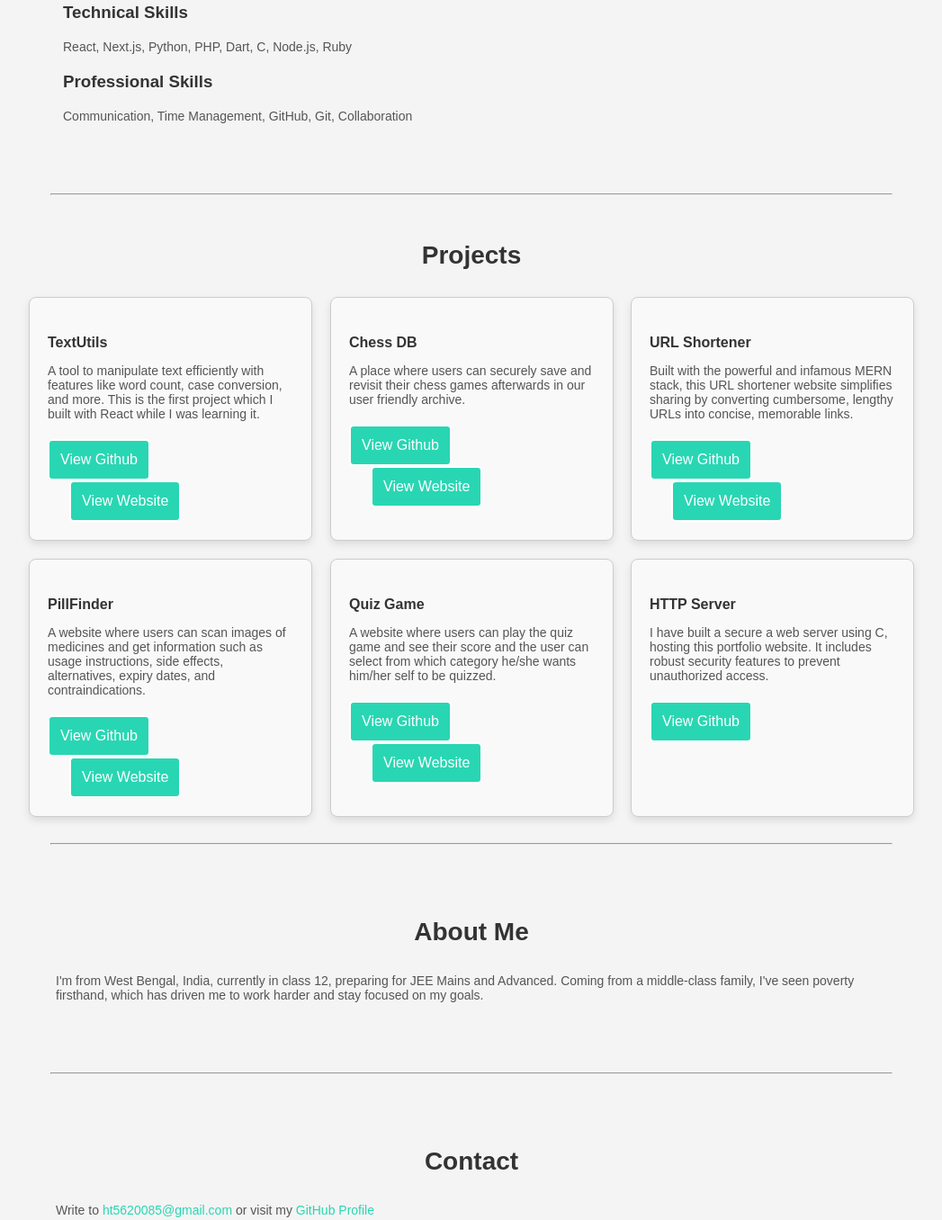
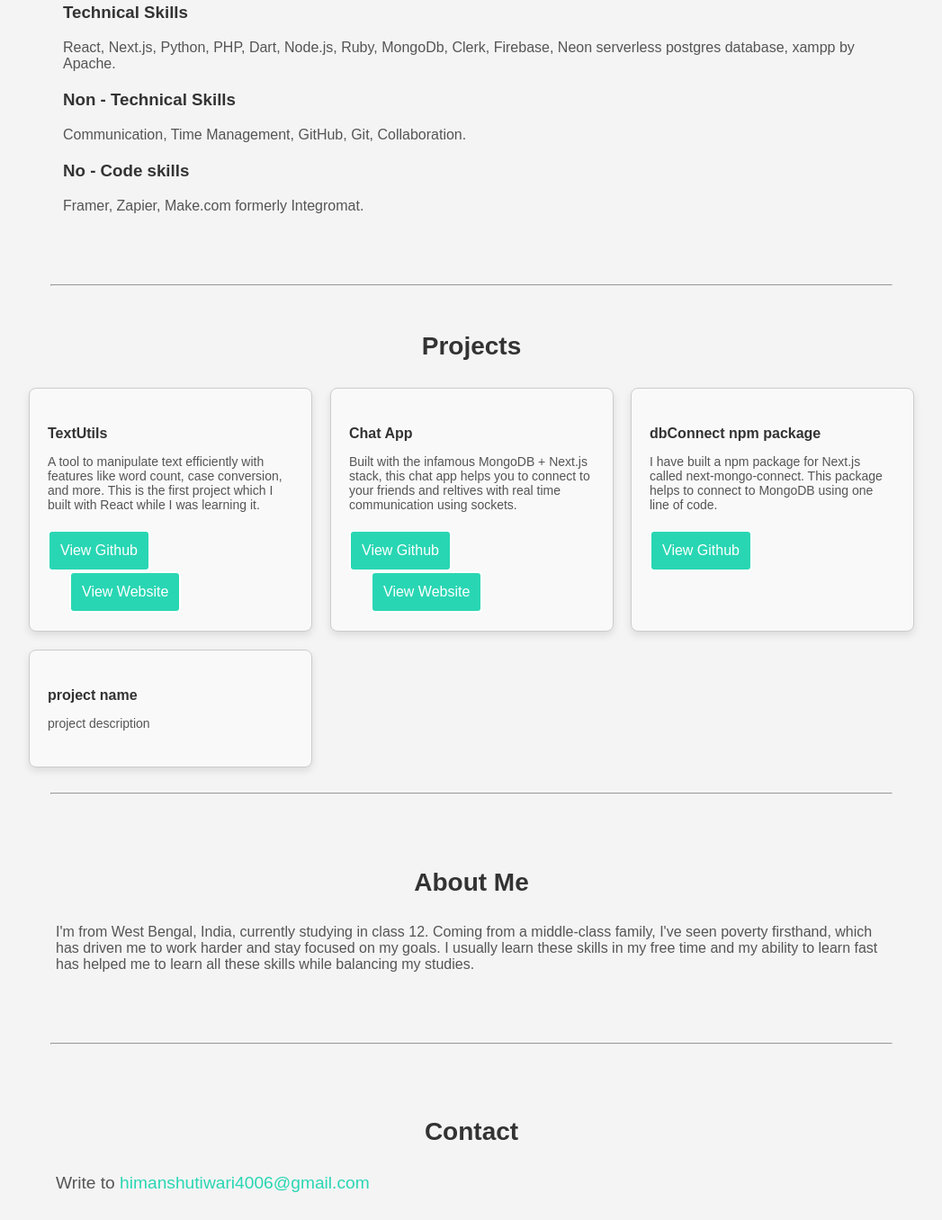
Before and after one commit to himanshu-tw/portfolio, a plain HTML site: page index.html in a window 1280 px wide. Shown: the part 859-2215 px from the top of the page at 90% size, without its empty margins (116-1163 px from the left). Drawn offline with Linux system fonts and the light colour scheme.

Commit message:
animation fixed

```diff
--- a/index.html
+++ b/index.html
@@ -14,7 +14,7 @@
       <ul class="links">
         <li><a data-scroll-to="skills" href="#">Skills</a></li>
         <li><a data-scroll-to="projects" href="#">Projects</a></li>
-        <li><a data-scroll-to="about" href="#">About Me</a></li>
+        <li><a data-scroll-to="about" href="#">About</a></li>
         <li id="contact-me-link"><a data-scroll-to="contact" href="#">Contact</a></li>
       </ul>
     </nav>
@@ -36,11 +36,15 @@
       <h2>Skills</h2>
       <div class="skills">
         <h3>Technical Skills</h3>
-        <p>React, Next.js, Python, PHP, Dart, C, Node.js, Ruby</p>
+        <p>React, Next.js, Python, PHP, Dart, Node.js, Ruby, MongoDb, Clerk, Firebase, Neon serverless postgres database, xampp by Apache.</p>
       </div>
       <div class="skills">
-        <h3>Professional Skills</h3>
-        <p>Communication, Time Management, GitHub, Git, Collaboration</p>
+        <h3>Non - Technical Skills</h3>
+        <p>Communication, Time Management, GitHub, Git, Collaboration.</p>
+      </div>
+      <div class="skills">
+        <h3>No - Code skills</h3>
+        <p>Framer, Zapier, Make.com formerly Integromat.</p>
       </div>
     </section>
 
@@ -57,36 +61,19 @@
           <a href="https://mytextutils1.netlify.app" class="site btn butn" target="_blank">View Website</a>
         </div>
         <div class="project-card">
-          <h4>Chess DB</h4>
-          <p>A place where users can securely save and revisit their chess games afterwards in our user friendly archive.</p>
-          <a href="https://github.com/codewithme569/chess-db" class="btn butn" target="_blank">View Github</a>
-          <a href="https://chess-db.netlify.app" class="site btn butn">View Website</a>
-        </div>
-        <div class="project-card">
-          <h4>URL Shortener</h4>
-          <p>Built with the powerful and infamous MERN stack, this URL shortener website simplifies sharing by converting cumbersome, lengthy URLs into concise, memorable links.</p>
+          <h4>Chat App</h4>
+          <p>Built with the infamous MongoDB + Next.js stack, this chat app helps you to connect to your friends and reltives with real time communication using sockets.</p>
           <a href="https://github.com/codewithme569/shorten-url" class="btn butn" target="_blank">View Github</a>
           <a href="https://shorten-url.netlify.app" class="site btn butn" >View Website</a>
         </div>
         <div class="project-card">
-          <h4>PillFinder</h4>
-          <p>A website where users can scan images of medicines and get
-            information such as usage instructions, side effects, alternatives,
-            expiry dates, and contraindications.</p>
-          <a href="https://github.com/codewithme569/pill-finder" class="btn butn"target="_blank">View Github</a>
-          <a href="https://pill-finder.netlify.app" class="site btn butn">View Website</a>
-        </div>
-        <div class="project-card">
-          <h4>Quiz Game</h4>
-          <p>A website where users can play the quiz game and see their score and the user can select from which category
-            he/she wants him/her self to be quizzed.</p>
-          <a href="https://github.com/codewithme569/quiz-game" class="btn butn" target="_blank">View Github</a>
-          <a href="https://quiz-game.netlify.app" class="site btn butn">View Website</a>
-        </div>
-        <div class="project-card">
-            <h4>HTTP Server</h4>
-            <p>I have built a secure a web server using C, hosting this portfolio website. It includes robust security features to prevent unauthorized access.</p>
-            <a href="https://github.com/codewithme569/http-server" class="btn butn" target="_blank">View Github</a>
+            <h4>dbConnect npm package</h4>
+            <p>I have built a npm package for Next.js called next-mongo-connect. This package helps to connect to MongoDB using one line of code.</p>
+            <a href="https://github.com/codewithme569/next-mongo-connect" class="btn butn" target="_blank">View Github</a>
+          </div>
+          <div class="project-card">
+            <h4>project name</h4>
+            <p>project description</p>
           </div>
       </div>
     </section>
@@ -95,18 +82,21 @@
 
     <section id="about">
       <h2>About Me</h2>
-      <p>I'm from West Bengal, India, currently in class 12, preparing for JEE
-        Mains and Advanced. Coming from a middle-class family, I've seen poverty
-        firsthand, which has driven me to work harder and stay focused on my
-        goals.</p>
+      <p>I'm from West Bengal, India, currently studying in class 12.
+        Coming from a middle-class family, I've seen poverty firsthand,
+        which has driven me to work harder and stay focused on my goals.
+        I usually learn these skills in my free time and my ability to learn
+        fast has helped me to learn all these skills while balancing my studies.</p>
     </section>
 
     <hr class="section-divider" />
 
     <section id="contact">
       <h2>Contact</h2>
+      <!-- contact form -->
       <p>Write to
-        <a href="mailto:ht5620085@gmail.com" class="email" target="_blank">ht5620085@gmail.com</a> or visit my <a href="https://github.com/codewithme569" target="_blank">GitHub Profile</a></p>
+        <a href="mailto:himanshutiwari4006@gmail.com" class="email" target="_blank">himanshutiwari4006@gmail.com</a></p>
+         <!-- or visit my <a href="https://instagram.com/@startup_builder_01" target="_blank">Instagram Profile</a> -->
     </section>
 
     <footer>
@@ -114,5 +104,4 @@
     </footer>
   </body>
   <script src="script.js"></script>
-  <script src="route.js"></script>
 </html>
--- a/style.css
+++ b/style.css
@@ -25,6 +25,7 @@ header {
 
 .name {
   font-weight: 500;
+  color: black;
 }
 
 .about-me-header {
@@ -119,6 +120,10 @@ footer {
   flex-direction: row;
   justify-content: space-between;
   align-items: center;
+  position: sticky;
+  top: 0;
+  z-index: 1000;
+  background-color: #fff;
 }
 
 .heading {
@@ -144,6 +149,10 @@ footer {
 .links li a {
   text-decoration: none;
   color: #333;
+
+  &:hover {
+    color: #1ea588;
+  }
 }
 
 #projects {
@@ -167,10 +176,11 @@ h2 {
   padding: 20px;
   background-color: #f9f9f9;
   box-shadow: 0 4px 8px rgba(0, 0, 0, 0.1);
+  will-change: transform;
   transition: transform 0.3s ease;
-  will-change: transform;
   backface-visibility: hidden;
   transform: translateZ(0);
+  z-index: 1;
 }
 
 .project-card:hover {
@@ -235,6 +245,18 @@ p {
   margin-left: 0.5rem;
 }
 
+.skills p{
+    font-size: 1em;
+}
+
 #contact-me-link {
   margin-right: 0.5em;
 }
+
+#about p{
+    font-size: 1em;
+}
+
+#contact p{
+    font-size: 1.2em;
+}
```
